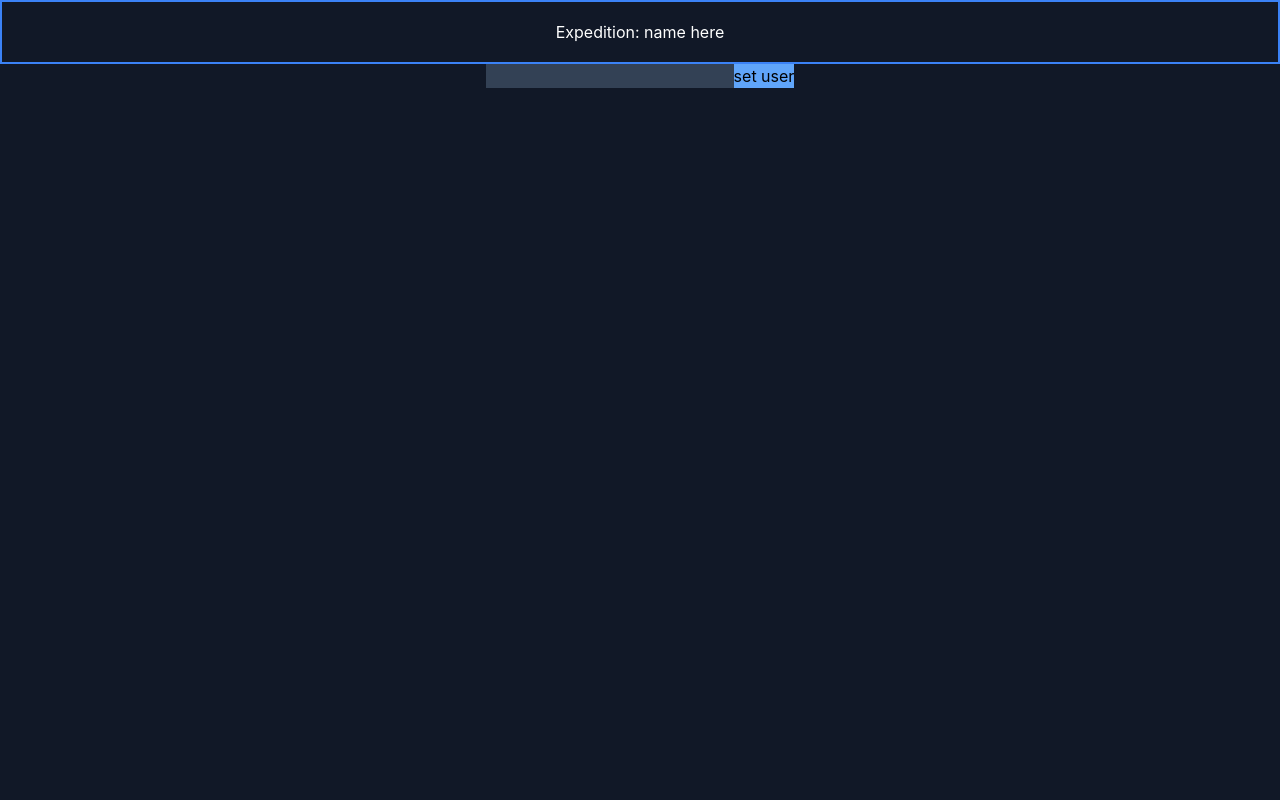
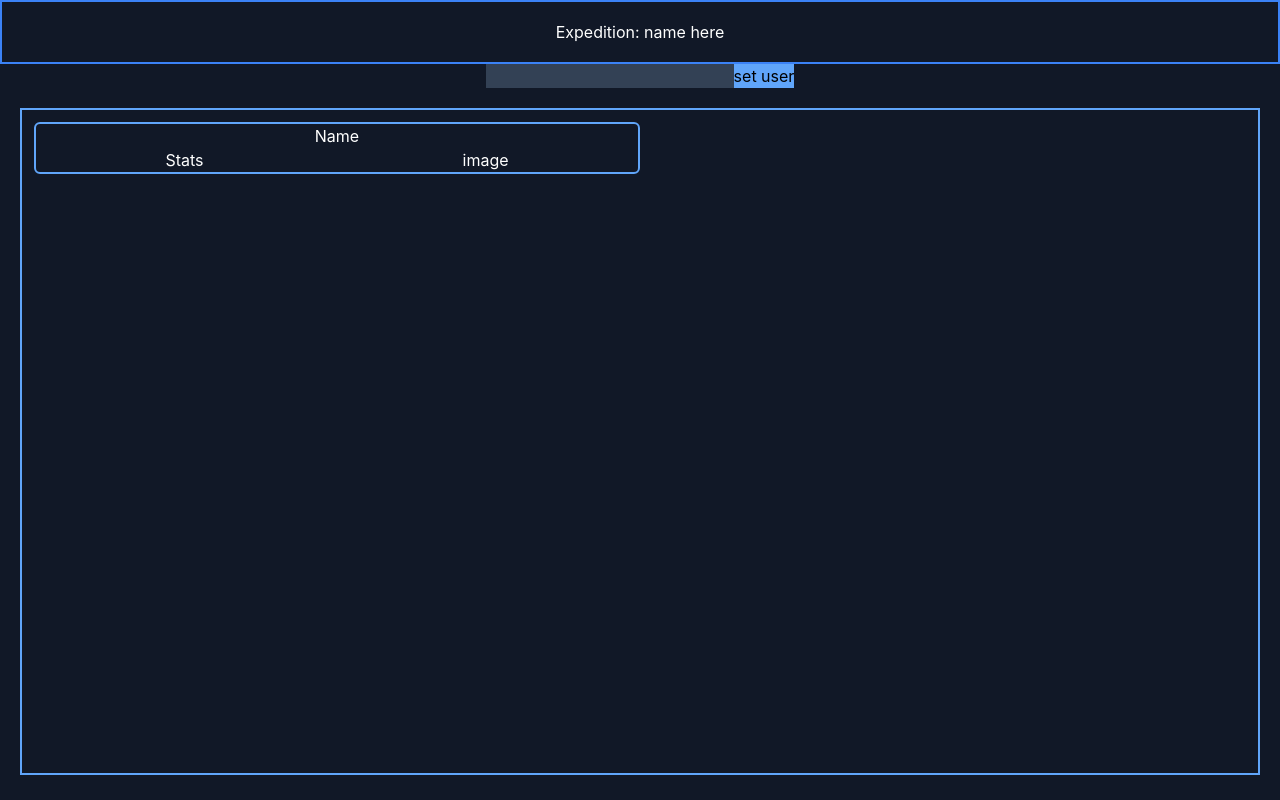
Before and after one commit to blaubachs/chat-time, a React (Create React App) app: page / in a window 1280 px wide. Built offline with nearby package versions, Linux system fonts and the light colour scheme; no server answers.

Commit message:
added character menu box

```diff
--- a/src/App.tsx
+++ b/src/App.tsx
@@ -1,6 +1,7 @@
 import "./App.css";
 import Chat from "./components/Chat";
 import Header from "./components/Header";
+import CharacterMenu from "./components/CharacterMenu";
 import { useEffect, useState } from "react";
 import { io } from "socket.io-client";
 
@@ -44,9 +45,10 @@ function App() {
           </button>
         </div>
       )}
-      <div className="flex h-5/6">
-        <div className="flex flex-col">
+      <div className="flex h-5/6 border-2 border-blue-400 m-5 p-3">
+        <div className="w-3/6 flex flex-col">
           {/* There will be 2 items in this area */}
+          <CharacterMenu />
         </div>
         <div id="chat-box" className="w-3/6">
           {currentUser !== "" && (
--- /dev/null
+++ b/src/components/CharacterMenu.tsx
@@ -0,0 +1,13 @@
+import React from "react";
+
+export default function CharacterMenu() {
+  return (
+    <div className="border-2 border-blue-400 rounded-md">
+      <p>Name</p>
+      <div className="flex justify-around">
+        <div>Stats</div>
+        <div>image</div>
+      </div>
+    </div>
+  );
+}
```
